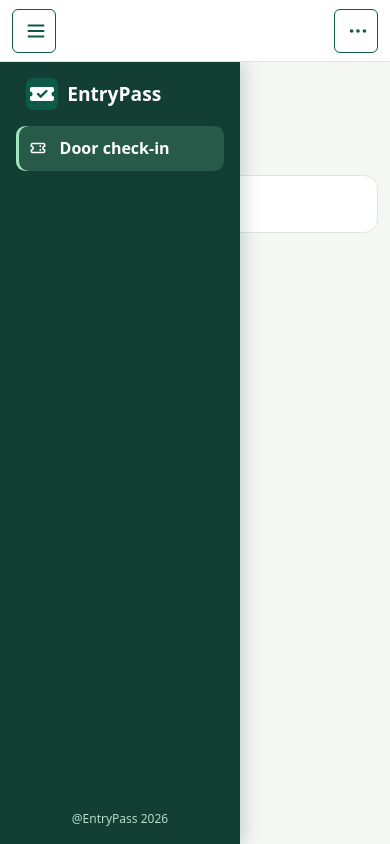
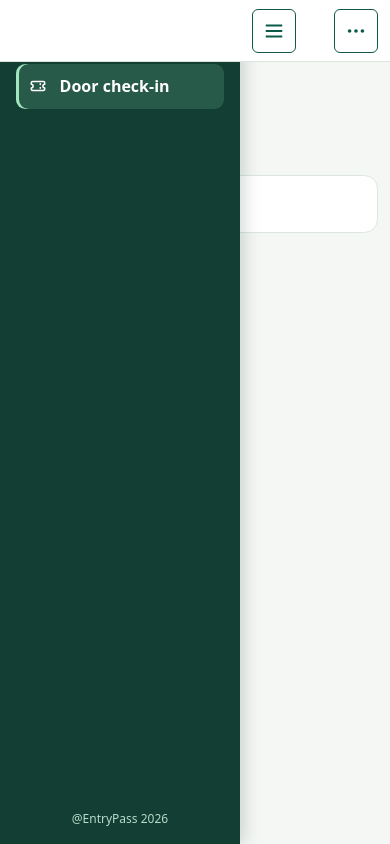
Before and after one commit to calipes-dev/EntryPass, a Laravel app: page /staff in a window 390 px wide, after a click that opens the changed part. Run offline with Laravel 12, Linux system fonts and the light colour scheme; the visitor is signed in with stand-in values (Sample User, id 1); data that the repository does not hold is empty; style sheets or scripts are compiled from the project's sources; parts of the project's set-up code (start-up, migrations or seed data) failed here and were passed over; some libraries are stand-ins or nearby versions.

Commit message:
Polish mobile staff sidebar

```diff
--- a/resources/js/styles.css
+++ b/resources/js/styles.css
@@ -143,12 +143,12 @@ a:focus-visible, button:focus-visible { outline: 3px solid #37805f; outline-offs
 .staff-footer { margin-top: auto; text-align: center; color: #b8dbca; font-size: .75rem; white-space: normal; }
 .staff-topbar { position: relative; z-index: 4; background: #fff; border-bottom: 1px solid #dce6df; padding: .5rem clamp(.75rem, 3vw, 3rem); }
 .staff-topbar nav { display: flex; justify-content: flex-end; }
-.staff-menu-toggle { display: grid; place-items: center; width: 44px; height: 44px; }
+.staff-menu-toggle { display: grid; place-items: center; width: 44px; height: 44px; padding: 0; }
 .staff-account-menu { position: absolute; top: 100%; right: clamp(.75rem, 3vw, 3rem); width: min(18rem, calc(100% - 1.5rem)); box-shadow: 0 8px 24px #12372a24; }
 .staff-sidebar-toggle { display: none; }
 
 @media (max-width: 600px) {
-  .staff-layout { display: block; }
+  .staff-layout { display: block; --staff-drawer-width: min(15rem, calc(100vw - 7rem)); }
   .staff-topbar {
     position: sticky;
     top: 0;
@@ -157,11 +157,15 @@ a:focus-visible, button:focus-visible { outline: 3px solid #37805f; outline-offs
     align-items: center;
     justify-content: space-between;
   }
-  .staff-sidebar-toggle { display: grid; place-items: center; width: 44px; height: 44px; }
+  .staff-sidebar-toggle { display: grid; place-items: center; width: 44px; height: 44px; padding: 0; }
+  .staff-sidebar-toggle[aria-expanded="true"] { transform: translateX(var(--staff-drawer-width)); }
+  @media (prefers-reduced-motion: no-preference) {
+    .staff-sidebar-toggle { transition: transform .18s ease; }
+  }
   .staff-side {
     position: fixed;
-    inset: 3.875rem auto 0 0;
-    width: min(15rem, 80vw);
+    inset: 0 auto 0 0;
+    width: var(--staff-drawer-width);
     height: auto;
     z-index: 3;
     padding: 1rem;
```
Also changed, not shown: 7 other files.
